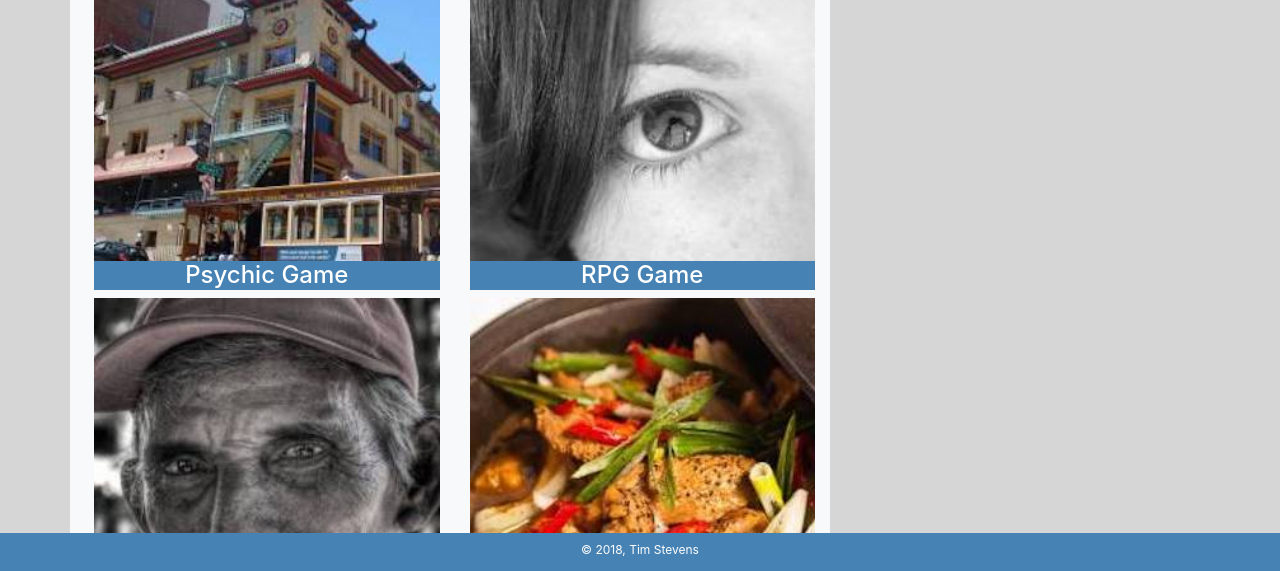
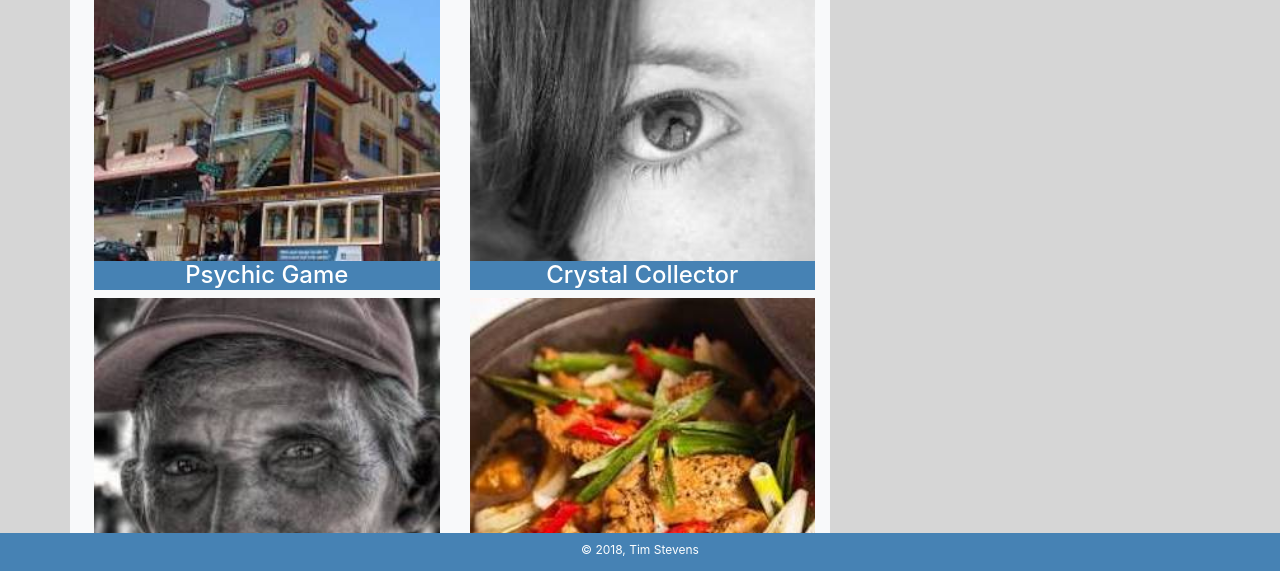
Before and after one commit to tmlstevens/Bootstrap-Portfolio, a plain HTML site: page portfolio.html in a window 1280 px wide. Shown: the part 227-798 px from the top of the page. Drawn offline with nearby package versions, Linux system fonts and the light colour scheme.

Commit message:
linked crystal game to portfolio page

```diff
--- a/portfolio.html
+++ b/portfolio.html
@@ -47,7 +47,7 @@
                     </div>
                     <div class="col">
                         <img class="w-100" style="float:left" src="assets/images/portfolio_2.jpeg" alt="generic picture">
-                        <h4 class="w-100 mb--3 text-center text-white" style="background-color:steelblue">RPG Game</h4>
+                        <h4 class="w-100 mb--3 text-center text-white" style="background-color:steelblue"><a style="color:white" href="https://tmlstevens.github.io/week-4-game/index.html">Crystal Collector</a></h4>
                     </div>
                 </div>
                 <div class="row">
```
Also changed, not shown: 1 other file.
